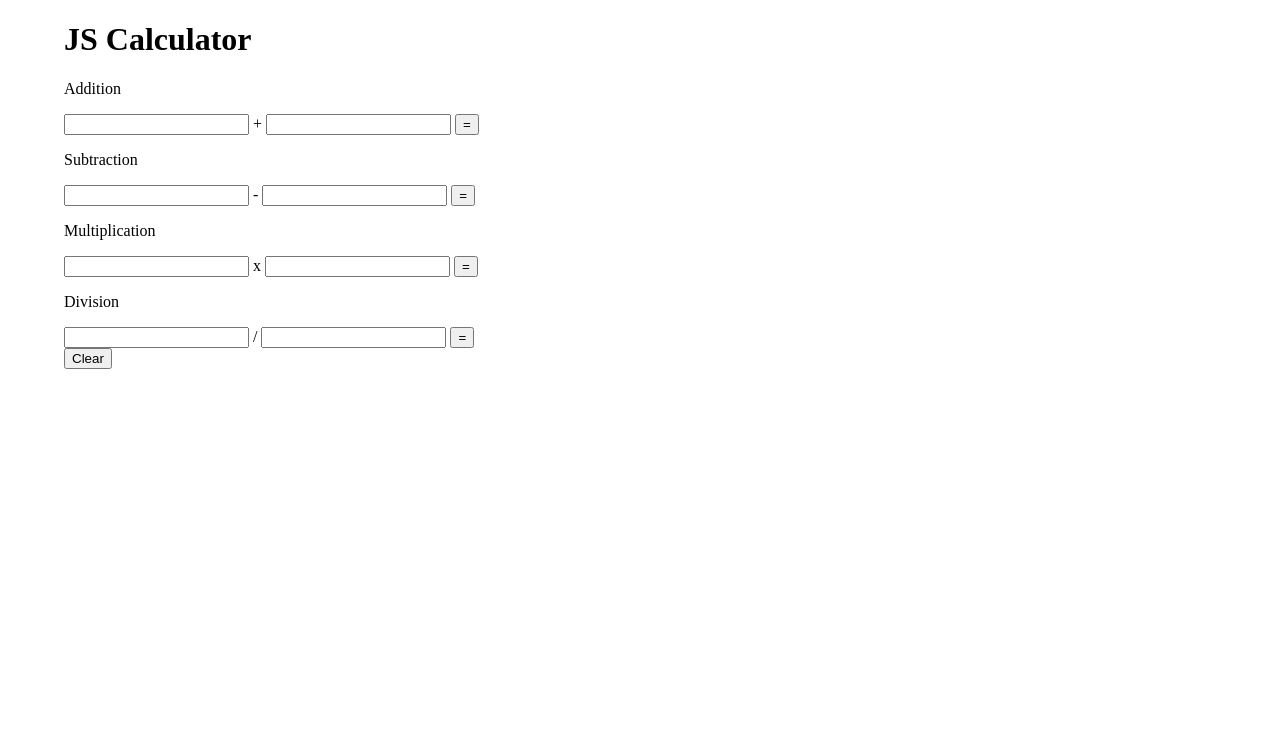
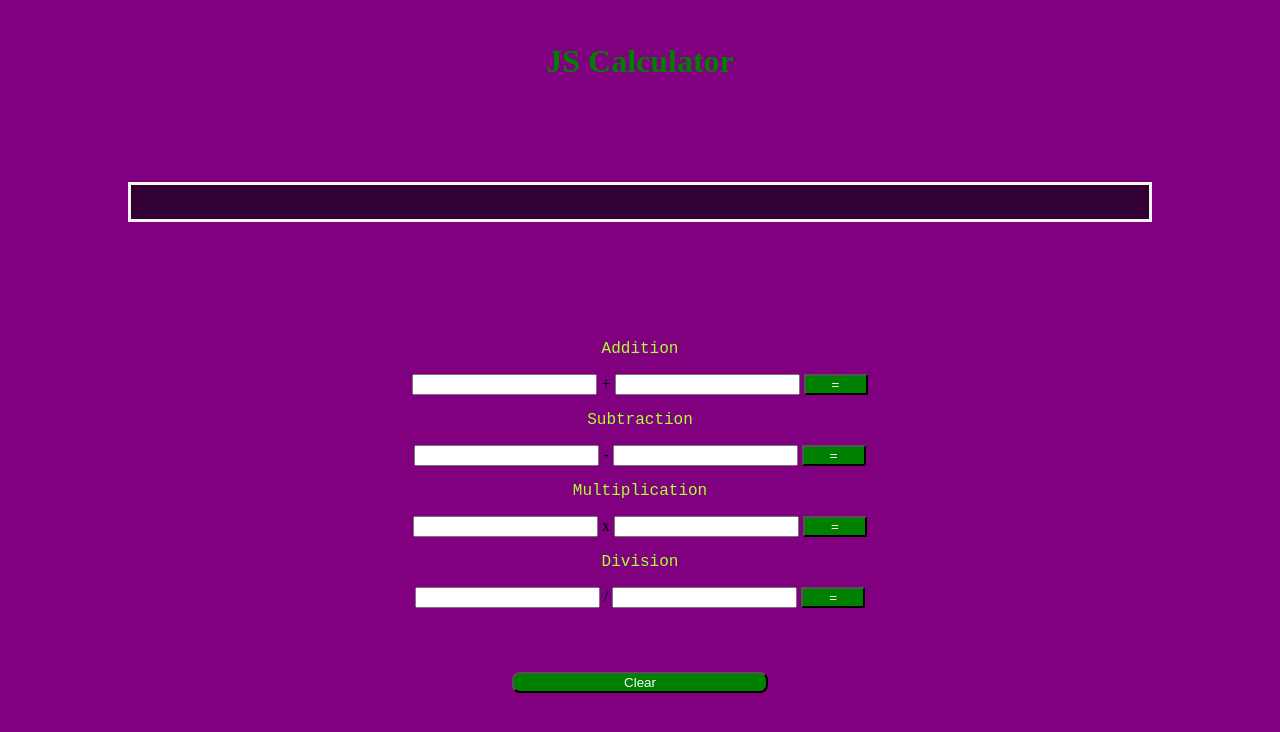
Before and after one commit to omidijibts/JScalculator, a plain HTML site: page index.html in a window 1280 px wide. Drawn offline with Linux system fonts and the light colour scheme.

Commit message:
edited css

```diff
--- a/style.css
+++ b/style.css
@@ -1,14 +1,59 @@
 *{
     text-decoration: none;
+    overflow: auto;
+    box-sizing: border-box;
 }
+
 body{
-    font-size: 100%;
-    box-sizing: border-box;
-    overflow: auto;
-    padding: 0px;margin-left: 5%;margin-right: 5%;
+    margin: 0;
+    padding: 0;
+    height: 100vh;
+    background-color: purple;
+    border-radius: 8px;
+    display: flex;
+    flex-flow: row wrap;
+    justify-content: center;
+    align-items: center;
 }
-.content{
-    background-color: beige;
-    border: 2px solid green;
-    border-radius: 10% 0%;height: 100%;
+
+h1{
+    text-align: center;
+    color: green;
+    width: 100%;margin: 0;
 }
+#display{
+    width: 80%;
+    display: inline-block;
+    background-color: rgba(0, 0, 0, 0.61);
+    color: silver;
+    text-align: center;
+    border: 3px solid whitesmoke;
+    min-height: 40px;
+}
+button{
+    width: 5%;background-color: green;
+    color: white;
+}
+
+main{
+    margin: 0;
+    display: flex;
+    flex-flow: row wrap;
+    justify-content: flex-start;
+}
+.item{
+    width: 100%;
+    text-align: center;
+}
+main > p{
+    width: 100%;
+    text-align: center;
+    font-family: 'Courier New', Courier, monospace;
+    color: greenyellow;
+}
+main > button{
+    display: block;
+    width: 20%;
+    margin: 5% auto;
+    border-radius: 8px;
+}
```
